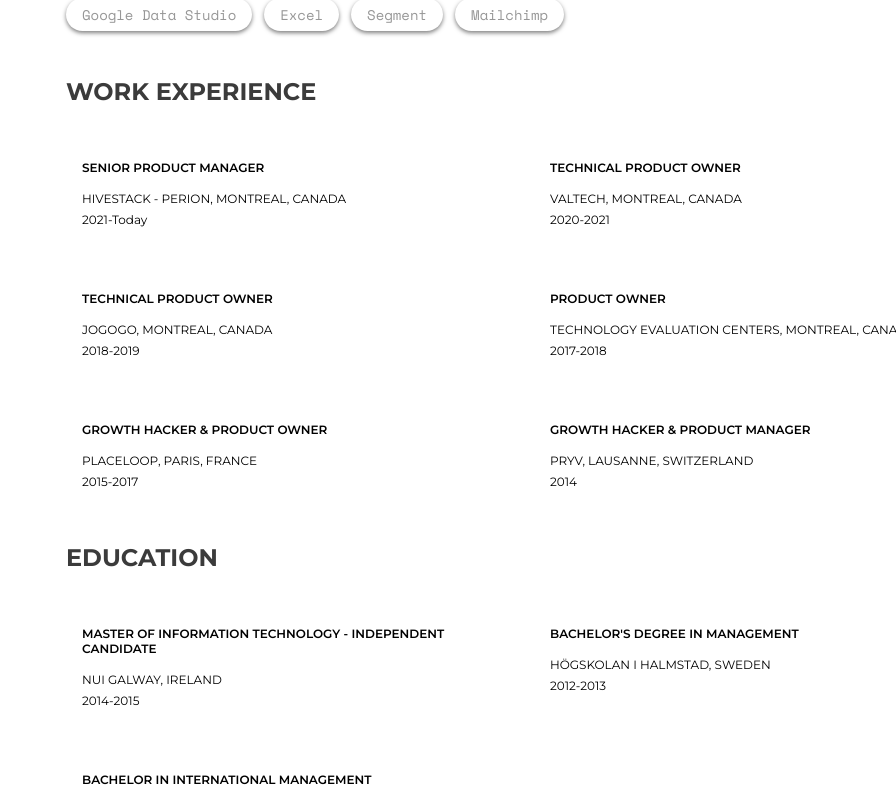
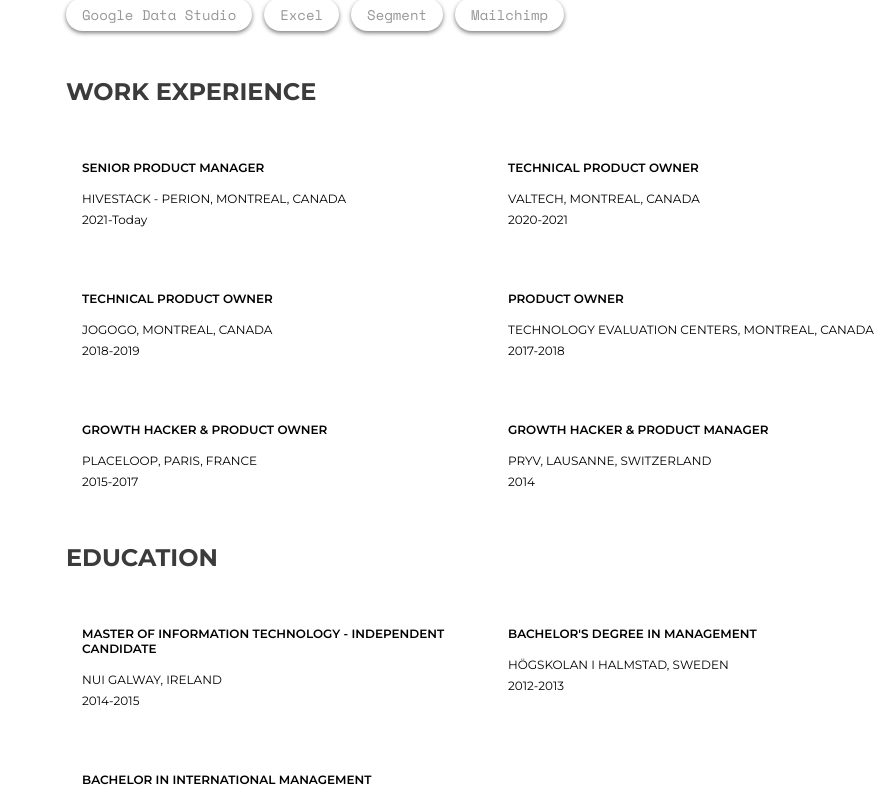
Before and after one commit to Armitage35/portfolio, a Vue app: page /#/ in a window 1280 px wide. Before the commit this address led to /#/portfolio. Shown: the part 1469-2273 px from the top of the page, without its empty margins (384-1280 px from the left). Built offline with nearby package versions, Linux system fonts and the light colour scheme.

Commit message:
style: adjust layout properties in WorkEducation and TechnicalSidemenu, refine margin in Testimonial

```diff
--- a/src/Views/Portfolio/WorkEducation/WorkEducation.scss
+++ b/src/Views/Portfolio/WorkEducation/WorkEducation.scss
@@ -8,5 +8,6 @@
 	display: flex;
 	flex-wrap: wrap;
 	row-gap: 24px;
-	justify-content: space-between;
+	gap: 24px;
+	justify-content: flex-start;
 }
--- a/src/components/Testimonial/Testimonial.scss
+++ b/src/components/Testimonial/Testimonial.scss
@@ -73,6 +73,5 @@ $testimonialWidth: 250px;
 .testimonial__person {
 	font-weight: $semiBold;
 	text-transform: capitalize;
-	margin-bottom: 46px;
 	margin-left: 8px;
 }
```
